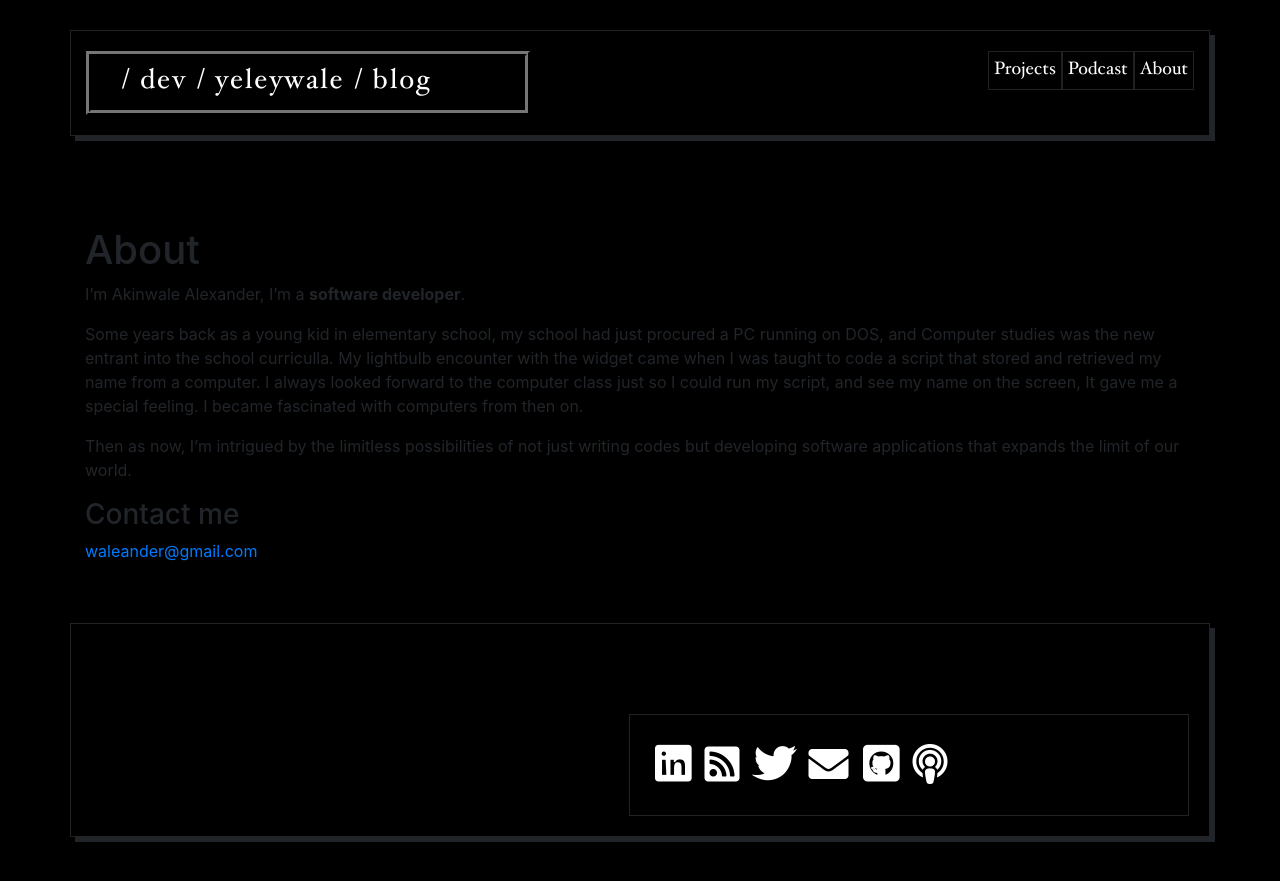
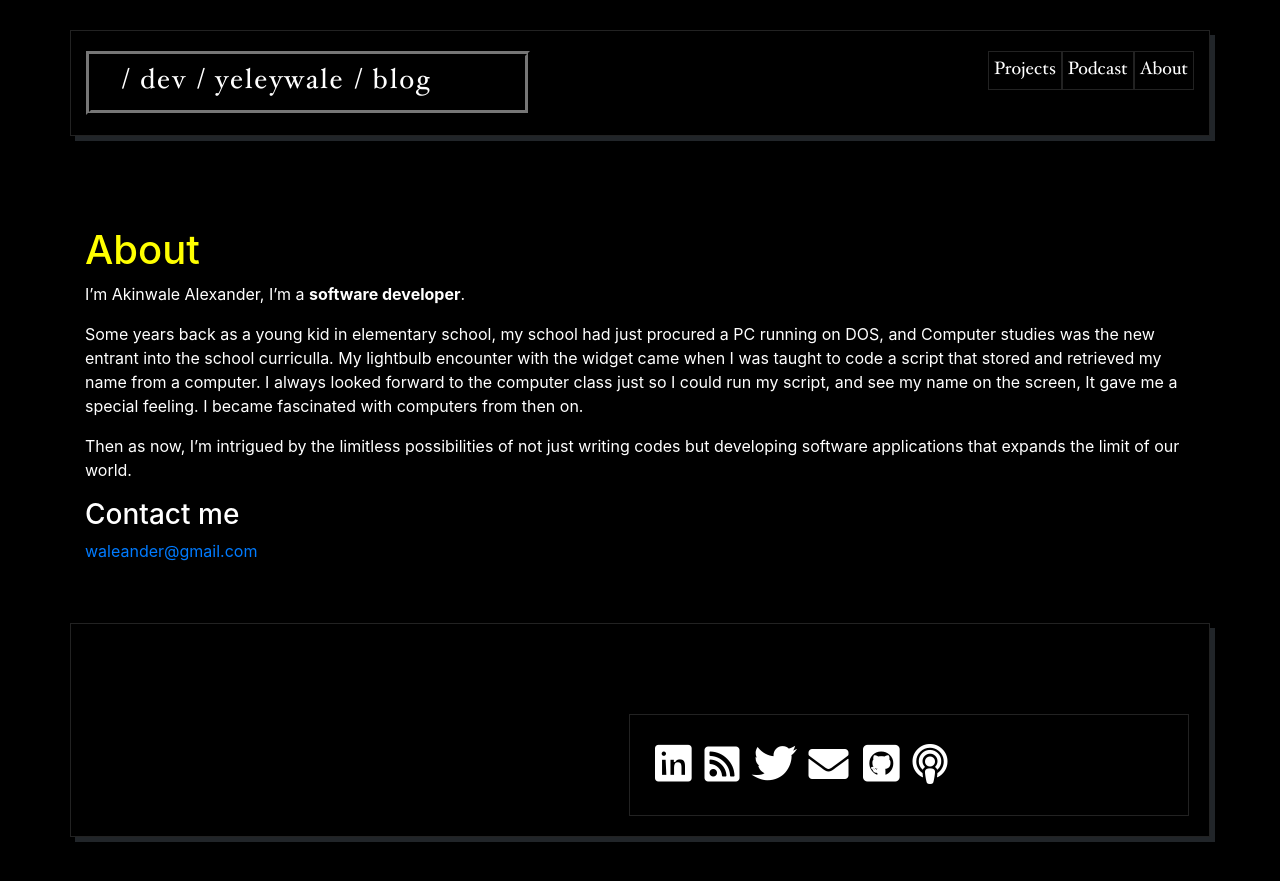
Before and after one commit to yeleywale/yeleywale.github.io, a Jekyll site: the page built from about.md, in a window 1280 px wide. Shown: the top 881 px of the page. Built offline with Jekyll 4.4.1, drawn with Linux system fonts in a browser that asks for light colours; nearby versions of some CDN libraries.

Commit message:
Add 404 page

```diff
--- a/style.scss
+++ b/style.scss
@@ -10,9 +10,7 @@
 
 /**************/
 
-
 /* BASE RULES */
-
 
 /**************/
 
@@ -157,12 +155,9 @@
   clear: both;
 }
 
-
 /*********************/
 
-
 /* LAYOUT / SECTIONS */
-
 
 /*********************/
 
@@ -281,12 +276,10 @@
   }
 }
 
-
-
 .navb a {
   float: right;
   padding: 5px;
-    border: .5px ridge #222;
+  border: 0.5px ridge #222;
   color: $white;
   font-family: $Hoefler;
   &:hover {
@@ -349,7 +342,7 @@
   }
 }
 
-.posts>.post:last-child {
+.posts > .post:last-child {
   // padding-bottom: 1em;
   border-bottom: none;
 }
@@ -358,7 +351,7 @@
   font-family: $Hoefler;
   font-size: 16px;
   blockquote {
-        margin: 1.8em .8em;
+    margin: 1.8em 0.8em;
     border-left: 2px solid $gray;
     padding: 0.1em 1em;
     color: $gray;
@@ -429,8 +422,47 @@
   }
 }
 
+.page {
+  color: white;
+  h1 {
+    color: yellow;
+  }
+}
 
 // Settled on moving the import of syntax highlighting to the bottom of the CSS
 // ... Otherwise it really bloats up the top of the CSS file and makes it difficult to find the start
 @import "highlights";
 @import "svg-icons";
+
+// Not found
+/* Styles of the 404 page of my website. */
+
+.code-area {
+  span {
+    display: block;
+  }
+  color: #d3d7de;
+  font-family: "Courier new";
+  font-size: 18px;
+  line-height: 1.5em;
+  cursor: default;
+  position: absolute;
+  width: 320px;
+  min-width: 320px;
+  top: 50%;
+  left: 50%;
+  -webkit-transform: translate(-50%, -50%);
+  transform: translate(-50%, -50%);
+}
+
+@media screen and (max-width: 320px) {
+  .code-area {
+    font-size: 5vw;
+    min-width: auto;
+    width: 95%;
+    margin: auto;
+    padding: 5px;
+    padding-left: 10px;
+    line-height: 6.5vw;
+  }
+}
```
Also changed, not shown: 404.md (+24 -9 lines). Lines whose indentation alone changed are shown as unchanged.
